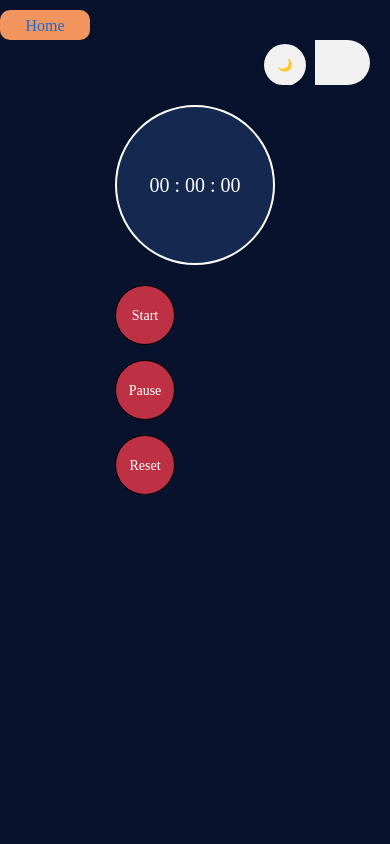
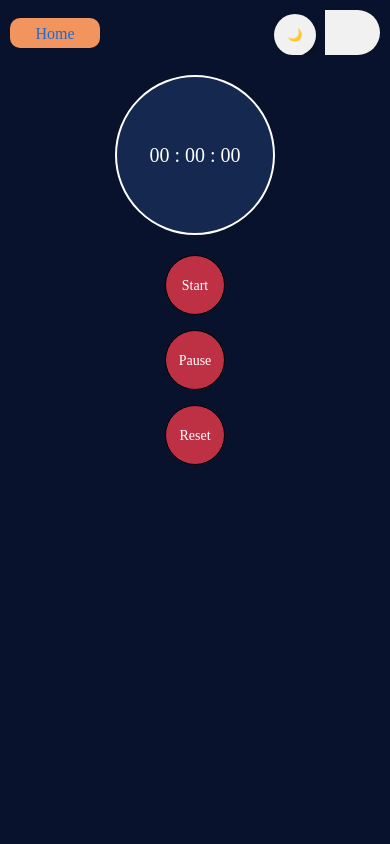
Before and after one commit to MahadevaPra/React-Basics, a React (Create React App) app in the folder Stop-Clock/: page /stopclock in a window 390 px wide. Shown: the top 844 px of the page. Built offline with nearby package versions, Linux system fonts and the light colour scheme.

Commit message:
Clock.jsx is made responsive

```diff
--- a/Stop-Clock/src/Components/clock.css
+++ b/Stop-Clock/src/Components/clock.css
@@ -14,15 +14,16 @@
   justify-content: center;
   align-items: center;
   transition: all 0.4s ease;
+  padding: 20px;
 }
 
 /* Header layout */
 .header {
-  margin-left: 15px;
-  width: 100vw;
+  width: 100%;
   display: flex;
   justify-content: space-between;
   align-items: center;
+  margin-bottom: 20px;
 }
 
 /* Home Button Styling */
@@ -62,9 +63,6 @@
   height: 50px;
   border-radius: 25px;
   position: relative;
-  margin-bottom: 20px;
-  align-self: flex-end;
-  margin-right: 20px;
   cursor: pointer;
   border: none;
   transition: all 0.3s ease;
@@ -134,9 +132,10 @@
 /* Button Group */
 .buttons {
   display: flex;
-  justify-content: center;
+  justify-content: space-between; /* Make buttons side by side */
   gap: 10px;
   margin-top: 20px;
+  width: 100%;
 }
 
 /* Common button styles */
@@ -193,9 +192,9 @@
   }
 
   .header {
-    flex-direction: column;
-    align-items: flex-start;
-    margin-left: 0;
+    flex-direction: row;
+    justify-content: space-between;
+    width: 100%;
   }
 
   .home {
@@ -210,8 +209,9 @@
   }
 
   .buttons {
-    flex-direction: column;
+    flex-direction: column; /* Stack buttons on top of each other */
     gap: 15px;
+    align-items: center;
   }
 
   .buttons button {
@@ -260,7 +260,7 @@
 }
 
 /* For devices with width 768px - 1024px (Tablets) */
-@media (max-width: 1024px) and (min-width: 769px) {
+@media (max-width: 2200px) and (min-width: 769px) {
   .home {
     width: 100px;
     height: 35px;
```
